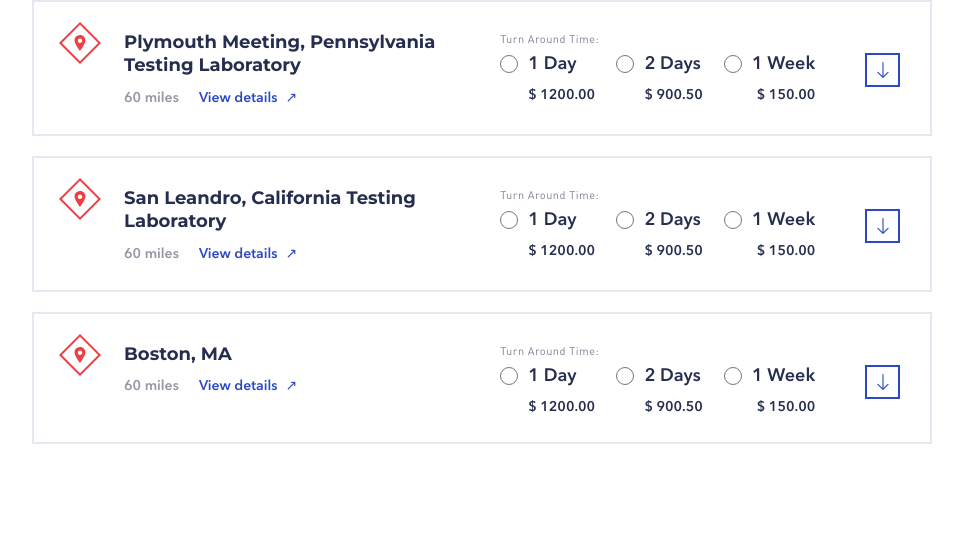
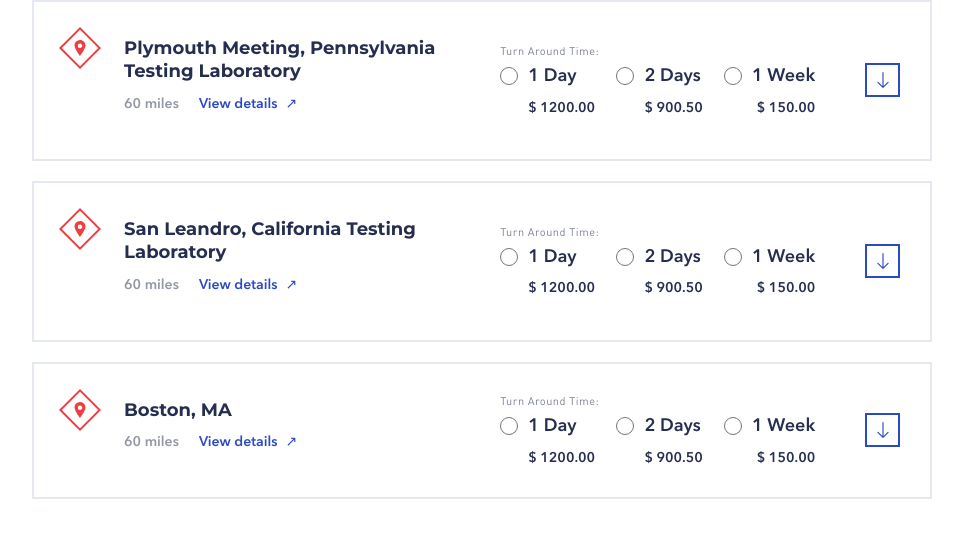
Before and after one commit to HaidaiAndrii/CHI-hw-pr1, a website: page src/index.html in a window 1280 px wide. Shown: the whole page, without its empty margins (158-1121 px from the left). Drawn offline with nearby package versions, Linux system fonts and the light colour scheme; files that its build step writes are made by us from their sources.

Commit message:
small changes

```diff
--- a/src/scss/style.scss
+++ b/src/scss/style.scss
@@ -47,12 +47,15 @@ h2 {
 .item {
     display: flex;
     justify-content: space-between;
-    padding: 29px 30px 25px 25px;
+    align-items: center;
+    padding: 25px 30px 25px 25px;
     border: 2px solid #e4e8f0;
-    max-height: 136px;
+    //max-height: 136px;
+    max-height: max-content;
     &__content {
         display: flex;
         justify-content: space-between;
+        align-items: center;
         max-width: 881px;
         width: 100%;
     }
@@ -60,8 +63,8 @@ h2 {
         display: none;
     }
     &__logo {
-        position: relative;
-        bottom: 9px;
+        //position: relative;
+        //bottom: 5px;
         padding-right: 23px;
     }
     &__preview {
@@ -73,7 +76,7 @@ h2 {
         font-weight: 900;
         line-height: 1.3;
         color: #262e4f;
-        padding-bottom: 10px;
+        padding: 10px 0;
     }
     &__subtitle {
         font-size: 14px;
@@ -119,7 +122,6 @@ h2 {
     }
     &__price {
         padding-left: 28px;
-        padding-top: 10px;
         font-family: 'Avenir';
         font-size: 14px;
         font-weight: 900;
@@ -141,13 +143,14 @@ h2 {
     &__button {
         display: flex;
         align-items: center;
+        margin-bottom: 10px;
     }
     &__download {
         width: 36px;
         height: 34px;
         border: solid 2px #2c49c5;
-        position: relative;
-        top: 22px;
+        // position: relative;
+        // top: 22px;
     }
     .download-arrow {
         position: relative;
@@ -165,6 +168,7 @@ h2 {
         max-width: 750px;
         margin: 0 auto 20px;
         justify-content: space-around;
+        align-items: flex-start;
         position: relative;
         max-height: max-content;
         &__content {
@@ -193,14 +197,15 @@ h2 {
             max-width: 600px;
         }
         &__download {
-            position: absolute;
-            top: 25px;
-            right: 20px
+            //position: absolute;
+            //top: 25px;
+            //right: 20px
+            top: 5px;
         }
     }
 }
 
-@media screen and (max-width: 604px) {
+@media screen and (max-width: 690px) {
     .item {
         max-width: 320px;
         &__preview {
```
Also changed, not shown: dist/css/style.css, dist/css/style.min.css.
